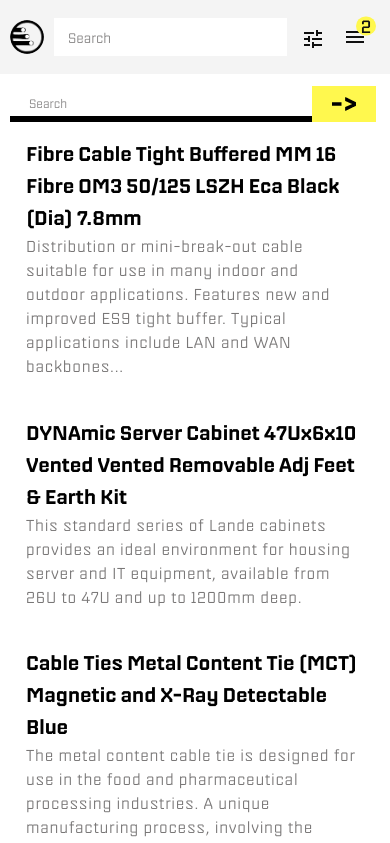
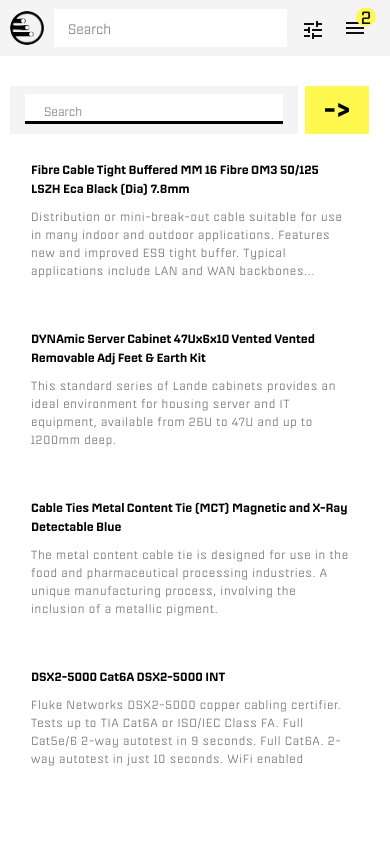
Before and after one commit to EmmanuelFermin/catalog, a Next.js app: page / in a window 390 px wide. Shown: the top 843 px of the page. Built offline with nearby package versions, Linux system fonts and the light colour scheme.

Commit message:
Responsive Display 600px below: updated body content

```diff
--- a/components/Catalog/Catalog.tsx
+++ b/components/Catalog/Catalog.tsx
@@ -6,7 +6,12 @@
 import Fuse from "fuse.js";
 import CatalogItem from "./CatalogItem";
 import { useDispatch, useSelector } from "../../store";
-import { setIsSubmitted, setQuery, setVoidQuery } from "../../slices/filters";
+import {
+  setIsSubmitted,
+  setQuery,
+  setVoidQuery,
+  setFilterRequiredInResponsive,
+} from "../../slices/filters";
 interface CatalogProps {
   items: Product[];
 }
@@ -16,6 +21,8 @@
   const {
     filterSettings,
     isSubmitted,
+    isBranchesFilterEmpty,
+    isBrandFilterEmpty,
     isSearchInFilterEmpty,
     query,
     voidQuery,
@@ -42,6 +49,10 @@
 
   // First layer since JavaScript is only 1 dimensional array
   const handleSearch = (event: any) => {
+    if (isBranchesFilterEmpty || isBrandFilterEmpty || isSearchInFilterEmpty) {
+      dispatch(setFilterRequiredInResponsive(false));
+    }
+
     if (event.key === "Enter" || event.type === "click") {
       setSearchResults([]);
       if (voidQuery === true) {
@@ -79,6 +90,8 @@
           sx={{
             width: "100%",
             p: {
+              xs: "8px 15px 8px 15px",
+              sm: "6px 20px 6px 20px",
               md: "6px 20px 6px 20px",
               lg: "10px 20px 10px 20px",
               xl: "19px 38px 19px 38px",
@@ -99,9 +112,15 @@
             <FormHelperText
               sx={{
                 position: "absolute",
-                bottom: { md: -2, lg: -2, xl: 0 },
+                bottom: { xs: -2, sm: -2, md: -2, lg: -2, xl: 0 },
                 color: "#d62d24",
-                fontSize: { md: "0.46rem", lg: "0.56rem", xl: "0.75rem" },
+                fontSize: {
+                  xs: "0.46rem",
+                  sm: "0.46rem",
+                  md: "0.46rem",
+                  lg: "0.56rem",
+                  xl: "0.75rem",
+                },
               }}
               id="search"
             >
@@ -111,8 +130,8 @@
         </Box>
         <Box
           sx={{
-            ml: { md: "10px", lg: "20px", xl: "35px" },
-            mr: { md: "10px", lg: "20px", xl: "35px" },
+            ml: { xs: "7px", sm: "10px", md: "10px", lg: "20px", xl: "35px" },
+            mr: { xs: "7px", sm: "10px", md: "10px", lg: "20px", xl: "35px" },
           }}
         >
           <Button
@@ -122,8 +141,20 @@
             disableElevation
             sx={{
               borderRadius: "0",
-              width: { md: "3rem", lg: "5.0625rem", xl: "7.0625rem" },
-              height: { md: "2.8rem", lg: "3.3125rem", xl: "5.3125rem" },
+              width: {
+                xs: "3rem",
+                sm: "3rem",
+                md: "3rem",
+                lg: "5.0625rem",
+                xl: "7.0625rem",
+              },
+              height: {
+                xs: "3rem",
+                sm: "2.8rem",
+                md: "2.8rem",
+                lg: "3.3125rem",
+                xl: "5.3125rem",
+              },
             }}
           >
             <GoSearchIcon
@@ -136,6 +167,8 @@
       <Box
         sx={{
           p: {
+            xs: "0 10px 5px 5px",
+            sm: "0 80px 5px 5px",
             md: "0 90px 5px 5px",
             lg: "0 124px 5px 5px",
             xl: "0 205px 20px 20px",
@@ -255,6 +288,21 @@
       height: 50px;
       border-bottom: none;
       border: ${(props: any) => (props.error ? "" : "none")};
+
+      /* FIELD SET Large devices (laptops/desktops, 900px and up) */
+      @media only screen and (max-width: 600px) {
+        & {
+          height: 35px;
+        }
+      }
+
+      /* FIELD SET Large devices (laptops/desktops, 900px and up) */
+      @media only screen and (min-width: 600px) {
+        & {
+          height: 35px;
+        }
+      }
+
       /* FIELD SET Large devices (laptops/desktops, 900px and up) */
       @media only screen and (min-width: 900px) {
         & {
@@ -368,6 +416,24 @@
       }
     }
 
+    /* SEARCH FIELD Small devices (portrait tablets and large phones, 600px and down) */
+    @media only screen and (max-width: 600px) {
+      & {
+        height: 1.9rem;
+        box-shadow: 1px -9px 0px -6px
+          ${(props: any) => (props.error ? "#d62d24" : "#000")} inset;
+      }
+    }
+
+    /* SEARCH FIELD Small devices (portrait tablets and large phones, 600px and up) */
+    @media only screen and (min-width: 600px) {
+      & {
+        height: 1.9rem;
+        box-shadow: 1px -9px 0px -6px
+          ${(props: any) => (props.error ? "#d62d24" : "#000")} inset;
+      }
+    }
+
     /* SEARCH FIELD Large devices (laptops/desktops, 900px and up) */
     @media only screen and (min-width: 900px) {
       & {
--- a/components/Catalog/CatalogItem.tsx
+++ b/components/Catalog/CatalogItem.tsx
@@ -417,13 +417,14 @@
           component="div"
           sx={{
             fontSize: {
+              xs: "0.75rem",
               sm: "0.75rem",
               md: "0.73rem",
               lg: "0.9rem",
               xl: "1.40625rem",
             },
             fontWeight: 500,
-            mt: { md: "10px", lg: "15px", xl: "33px" },
+            mt: { xs: "10px", sm: "10px", md: "10px", lg: "15px", xl: "33px" },
           }}
         >
           {productName}
@@ -432,6 +433,7 @@
           component="p"
           sx={{
             fontSize: {
+              xs: "0.75rem",
               sm: "0.75rem",
               md: "0.75rem",
               lg: "0.875rem",
@@ -452,7 +454,7 @@
             }`,
             letterSpacing: "0.74px",
             color: "#797777",
-            mt: { md: "7px", lg: "9px", xl: "14px" },
+            mt: { xs: "10px", sm: "7px", md: "7px", lg: "9px", xl: "14px" },
           }}
         >
           {productDesc}
@@ -483,7 +485,16 @@
       props.isExactlyFound ? 400 : 300};
     color: #797777;
     letter-spacing: 0.74px;
-
+    @media only screen and (max-width: 600px) {
+      & {
+        font-size: 0.75rem;
+      }
+    }
+    @media only screen and (min-width: 600px) {
+      & {
+        font-size: 0.75rem;
+      }
+    }
     @media only screen and (min-width: 900px) {
       & {
         font-size: 0.75rem;
@@ -511,7 +522,16 @@
       props.isExactlyFound ? 400 : 300};
     color: #797777;
     letter-spacing: 0.74px;
-
+    @media only screen and (max-width: 600px) {
+      & {
+        font-size: 0.75rem;
+      }
+    }
+    @media only screen and (min-width: 600px) {
+      & {
+        font-size: 0.75rem;
+      }
+    }
     @media only screen and (min-width: 900px) {
       & {
         font-size: 0.75rem;
@@ -539,6 +559,16 @@
     color: #797777;
     letter-spacing: 0.74px;
     display: flex;
+    @media only screen and (max-width: 600px) {
+      & {
+        font-size: 0.75rem;
+      }
+    }
+    @media only screen and (min-width: 600px) {
+      & {
+        font-size: 0.75rem;
+      }
+    }
 
     @media only screen and (min-width: 900px) {
       & {
@@ -566,7 +596,16 @@
     color: #797777;
     letter-spacing: 0.74px;
     display: flex;
-
+    @media only screen and (max-width: 600px) {
+      & {
+        font-size: 0.75rem;
+      }
+    }
+    @media only screen and (min-width: 600px) {
+      & {
+        font-size: 0.75rem;
+      }
+    }
     @media only screen and (min-width: 900px) {
       & {
         font-size: 0.75rem;
@@ -593,6 +632,16 @@
     color: #797777;
     letter-spacing: 0.74px;
     display: flex;
+    @media only screen and (max-width: 600px) {
+      & {
+        font-size: 0.75rem;
+      }
+    }
+    @media only screen and (min-width: 600px) {
+      & {
+        font-size: 0.75rem;
+      }
+    }
 
     @media only screen and (min-width: 900px) {
       & {
@@ -620,7 +669,16 @@
     color: #797777;
     letter-spacing: 0.74px;
     display: flex;
-
+    @media only screen and (max-width: 600px) {
+      & {
+        font-size: 0.75rem;
+      }
+    }
+    @media only screen and (min-width: 600px) {
+      & {
+        font-size: 0.75rem;
+      }
+    }
     @media only screen and (min-width: 900px) {
       & {
         font-size: 0.75rem;
--- a/components/Catalog/CatalogLayout.tsx
+++ b/components/Catalog/CatalogLayout.tsx
@@ -1,9 +1,8 @@
-import React, { FC, useState } from "react";
+import React, { FC } from "react";
 import Catalog from "./Catalog";
 import Filters from "./Filters";
 import { Grid } from "@mui/material";
 import { Product } from "../../types/product";
-
 interface CatalogLayoutProps {
   products: Product[];
 }
@@ -19,6 +18,7 @@
       <Grid item xs={13} sm={15} md={12} lg={13} xl={14}>
         <Catalog items={products} />
       </Grid>
+
       <Grid
         item
         xs={13}
--- a/components/ContainerBody.tsx
+++ b/components/ContainerBody.tsx
@@ -31,7 +31,7 @@
     /* Small devices (portrait tablets and large phones, 600px and up) */
     @media only screen and (min-width: 600px) {
       & {
-        padding-top: 90px; // +46px (44px orig)
+        padding-top: 85px; // +46px (44px orig)
         padding-left: 34px;
         padding-right: 30px;
       }
@@ -39,7 +39,7 @@
     /* Medium devices (landscape tablets, 768px and up) */
     @media only screen and (min-width: 768px) {
       & {
-        padding-top: 80px;
+        padding-top: 95px;
         padding-left: 34px;
         padding-right: 40px;
       }
@@ -48,7 +48,7 @@
     /* Large devices (laptops/desktops, 992px and up) */
     @media only screen and (min-width: 992px) {
       & {
-        padding-top: 80px;
+        padding-top: 100px;
         padding-left: 34px;
         padding-right: 40px;
       }
--- a/components/MainNavbar.tsx
+++ b/components/MainNavbar.tsx
@@ -74,6 +74,7 @@
 
   const drawerFilter = (
     <Box sx={{ textAlign: "left" }}>
+      <Box sx={{ textAlign: "right", mr: 1 }}>
         <IconButton
           aria-label="Drawer Filter"
           size="large"
@@ -81,6 +82,7 @@
         >
           <CloseOutlinedIcon fontSize="inherit" />
         </IconButton>
+      </Box>
       <Divider />
       <Box sx={{ p: { xs: "10px", sm: "10px" } }}>
         <Filters />
@@ -185,7 +187,7 @@
             display: { xs: "block", sm: "block", md: "none" },
             "& .MuiDrawer-paper": {
               boxSizing: "border-box",
-              width: 300,
+              width: 265,
             },
           }}
         >
@@ -206,27 +208,27 @@
 
     /* Extra small devices (phones, 600px and down) */
     @media only screen and (max-width: 600px) {
-      && {
+      & {
         padding-left: 10px;
         padding-right: 15px;
-        min-height: 34px;
+        height: 34px;
       }
     }
 
     /* Small devices (portrait tablets and large phones, 600px and up) */
     @media only screen and (min-width: 600px) {
-      && {
+      & {
         padding-left: 34px;
-        padding-right: 30px;
-        min-height: 44px;
+        padding-right: 24px;
+        height: 24px;
         /* background-color: green; */
       }
     }
     /* Medium devices (landscape tablets, 768px and up) */
     @media only screen and (min-width: 768px) {
-      && {
-        padding-left: 64px;
-        padding-right: 45px;
+      & {
+        padding-left: 54px;
+        padding-right: 48px;
         height: 54px;
         /* background-color: blue; */
       }
@@ -234,7 +236,7 @@
 
     /* Large devices (laptops/desktops, 992px and up) */
     @media only screen and (min-width: 992px) {
-      && {
+      & {
         padding-left: 64px;
         padding-right: 45px;
         height: 54px;
@@ -377,7 +379,7 @@
     /* SEARCH FIELD Small devices (portrait tablets and large phones, 600px and up) */
     @media only screen and (min-width: 600px) {
       & {
-        width: 28%;
+        width: 45%;
         font-size: 0.875rem;
       }
     }
--- a/components/MainResponsiveFilter.tsx
+++ b/components/MainResponsiveFilter.tsx
@@ -1,12 +1,14 @@
 import React, { FC } from "react";
 import { Badge, IconButton } from "@mui/material";
 import TuneOutlinedIcon from "@mui/icons-material/TuneOutlined";
+import { useSelector } from "../store";
 
 interface MainResponsiveFilterProps {
   onClick: () => void;
 }
 
 const MainResponsiveFilter: FC<MainResponsiveFilterProps> = ({ onClick }) => {
+  const { filterRequiredInResponsive } = useSelector((state) => state.filters);
   return (
     <>
       <IconButton
@@ -20,7 +22,13 @@
           display: { xs: "inline-flex", sm: "inline-flex", md: "none" },
         }}
       >
-        <TuneOutlinedIcon />
+        <Badge
+          color="error"
+          variant="dot"
+          invisible={filterRequiredInResponsive}
+        >
+          <TuneOutlinedIcon />
+        </Badge>
       </IconButton>
     </>
   );
--- a/slices/filters.ts
+++ b/slices/filters.ts
@@ -22,6 +22,7 @@
   isSearchInFilterEmpty: boolean;
   query: string;
   voidQuery: boolean;
+  filterRequiredInResponsive: boolean;
 }
 
 const initialState: FilterSettingsState = {
@@ -44,6 +45,7 @@
   isSearchInFilterEmpty: true,
   query: "",
   voidQuery: false,
+  filterRequiredInResponsive: true,
 };
 
 const slice = createSlice({
@@ -71,6 +73,9 @@
     },
     setVoidQuery(state, action) {
       state.voidQuery = action.payload;
+    },
+    setFilterRequiredInResponsive(state, action) {
+      state.filterRequiredInResponsive = action.payload;
     },
   },
 });
@@ -119,5 +124,11 @@
     dispatch(slice.actions.setVoidQuery(isQueryVoid));
   };
 
+export const setFilterRequiredInResponsive =
+  (isFilterNotEmpty: boolean) =>
+  (dispatch: any): void => {
+    dispatch(slice.actions.setFilterRequiredInResponsive(isFilterNotEmpty));
+  };
+
 export default slice;
 //SLICE COMPONENT FOR MODULARIZE REDUX
```
Also changed, not shown: components/Catalog/Filters.tsx (+57 -9 lines). Lines whose indentation alone changed are shown as unchanged.
